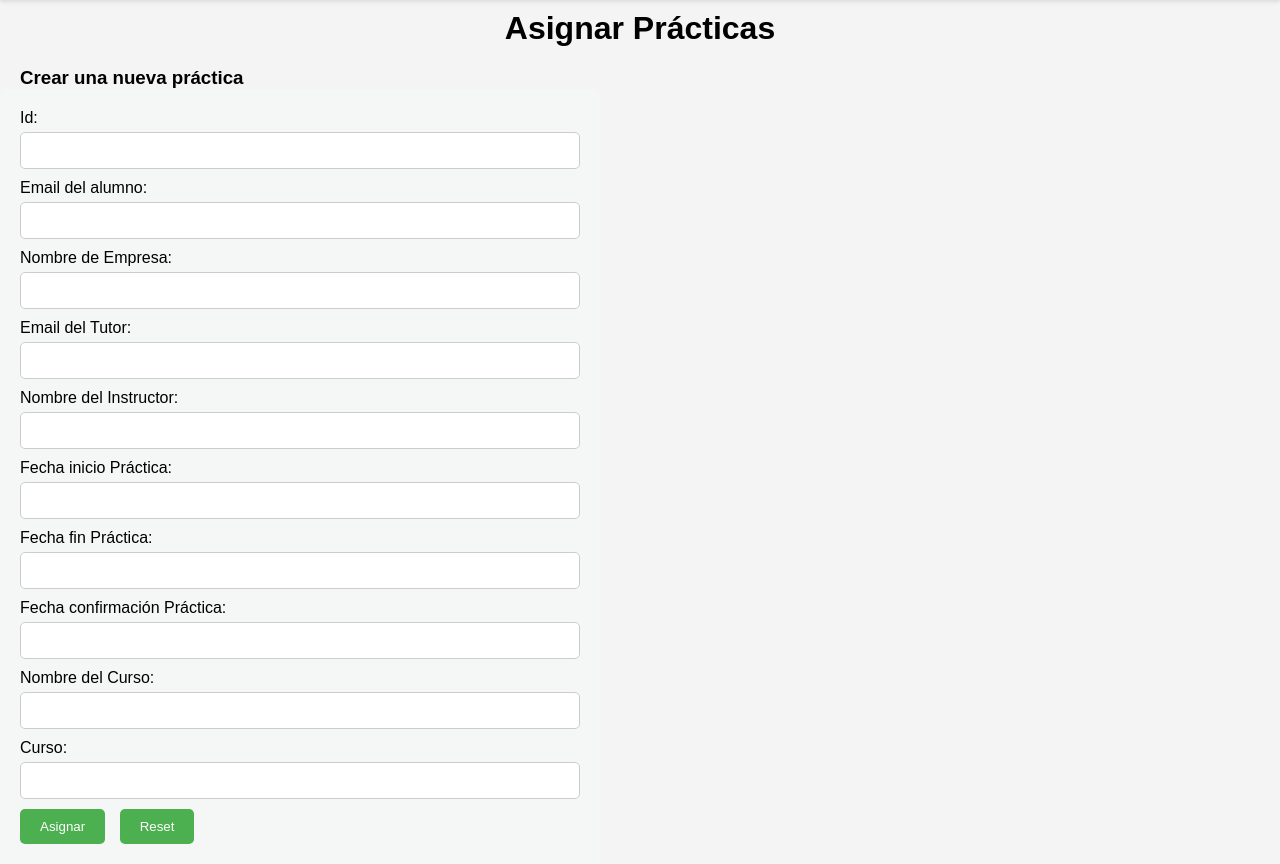
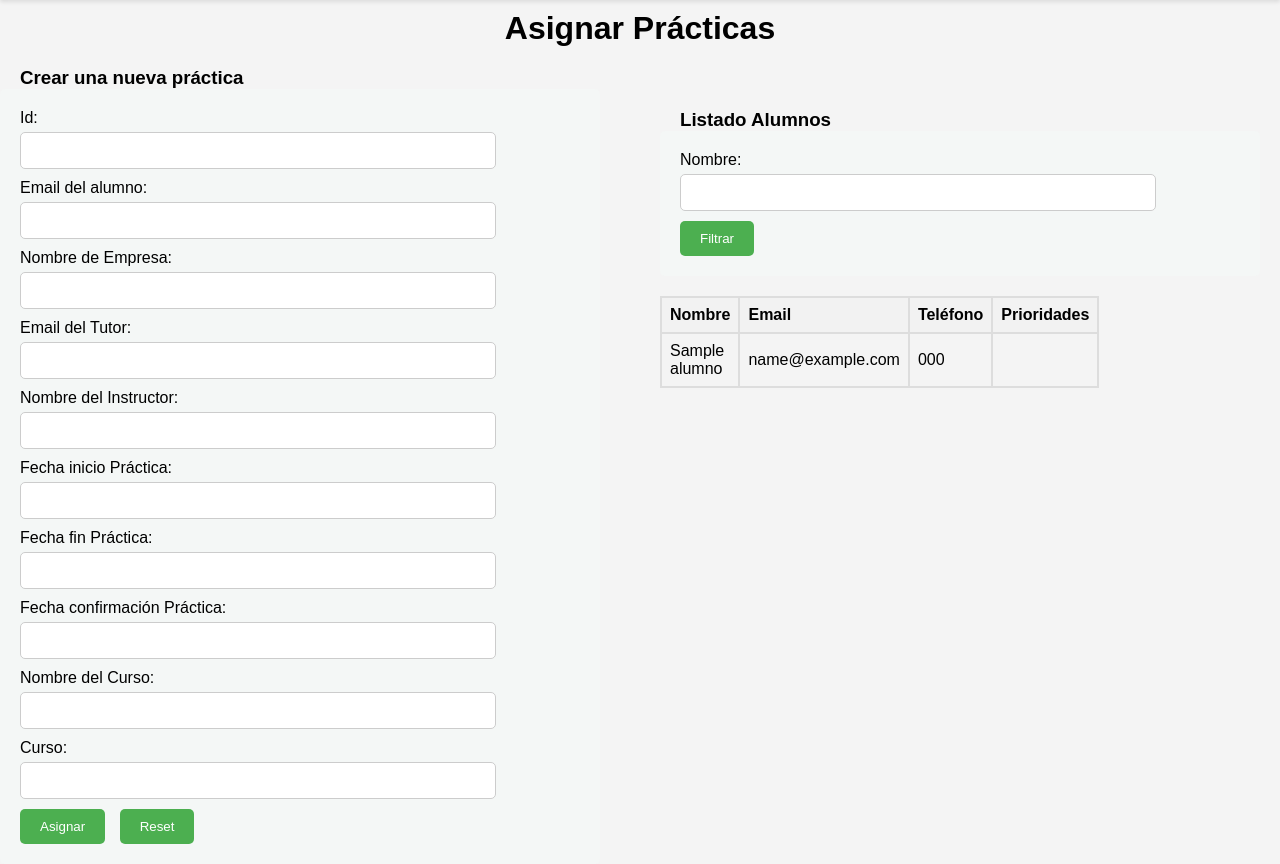
Before and after one commit to HectorRP10/control_fct, a PHP site: page /NuevaPractica.php in a window 1280 px wide. Shown: the part 115-979 px from the top of the page. Run offline with PHP 8.4, Linux system fonts and the light colour scheme; tables that the repository leaves empty or names only in its code hold one stand-in row (values such as "Sample post").

Commit message:
Creado listado de alumnos

```diff
--- a/NuevaPractica.css
+++ b/NuevaPractica.css
@@ -79,8 +79,6 @@ header {
 
 
 
-
-
 h1 {
     text-align: center;
     color: black;
@@ -110,7 +108,7 @@ label {
 }
 
 input[type="text"] {
-    width: 100%;
+    width: 85%;
     padding: 10px;
     margin-bottom: 10px;
     border: 1px solid #ccc;
@@ -134,3 +132,41 @@ input[type="submit"]:hover,
 input[type="reset"]:hover {
     background-color: #45a049;
 }
+
+
+
+
+
+
+.container {
+    display: flex;
+}
+
+.left_column {
+    flex: 1;
+    padding-right: 20px;
+}
+
+.right_column {
+    flex: 1;
+    padding-left: 20px;
+}
+
+table {
+    width: 40%;
+    border-collapse: collapse;
+    margin-top: 20px;
+}
+
+table, th, td {
+    border: 2px solid #ddd;
+}
+
+th, td {
+    padding: 8px;
+    text-align: left;
+}
+
+th {
+    background-color: #f2f2f2;
+}
--- a/NuevaPractica.php
+++ b/NuevaPractica.php
@@ -1,40 +1,3 @@
-<?php
-  $id = $_POST["id"] ?? null;
-  $alumno_id = $_POST["alumno_id"] ?? null;
-  $empresa_id = $_POST["empresa_id"] ?? null;
-  $tutor_id = $_POST["tutor_id"] ?? null;
-  $instructor_id = $_POST["instructor_id"] ?? null;
-  $fecha_inicio = $_POST["fecha_inicio"] ?? null;
-  $fecha_fin = $_POST["fecha_fin"] ?? null;
-  $fecha_confirmacion = $_POST["fecha_confirmacion"] ?? null;
-  $curso_nombre = $_POST["curso_nombre"] ?? null;
-  $curso = $_POST["curso"] ?? null;
-
-  if($_POST){
-    $host = 'localhost';
-    $dbname = 'control_fct';
-    $user = 'root';
-    $pass = '';
-
-    try {
-        $pdo = new PDO("mysql:host=$host;dbname=$dbname;charset=utf8", $user, $pass);
-        $pdo->setAttribute(PDO::ATTR_ERRMODE, PDO::ERRMODE_EXCEPTION);
-
-        $sql = "INSERT INTO practica VALUES (:id, :alumno_id, :empresa_id, :tutor_id, :instructor_id, :fecha_inicio, :fecha_fin, :fecha_confirmacion, :curso_nombre, :curso)";
-        $datos = [":id" => $id, ":alumno_id" => $alumno_id, ":empresa_id" => $empresa_id, ":tutor_id" => $tutor_id, ":instructor_id" => $instructor_id, ":fecha_inicio" => $fecha_inicio, ":fecha_fin" => $fecha_fin, ":fecha_confirmacion" => $fecha_confirmacion, ":curso_nombre" => $curso_nombre, ":curso" => $curso];
-        $stmt = $pdo->prepare($sql);
-        $row = $stmt->execute($datos);
-
-
-    } catch (PDOException $e) {
-        echo "Se ha producido un error al intentar conectar al servidor MySQL: " . $e->getMessage();
-    }
-
-  }
-
-?>
-
-
 <!DOCTYPE html>
 <html>
 <head>
@@ -58,8 +21,51 @@
     </header>
 
 
+
     <h1>Asignar Prácticas</h1>
     <h3>Crear una nueva práctica</h3>
+
+    <div class="container">
+        <div class="left_column">
+            <?php
+                $id = $_POST["id"] ?? null;
+                $alumno_id = $_POST["alumno_id"] ?? null;
+                $empresa_id = $_POST["empresa_id"] ?? null;
+                $tutor_id = $_POST["tutor_id"] ?? null;
+                $instructor_id = $_POST["instructor_id"] ?? null;
+                $fecha_inicio = $_POST["fecha_inicio"] ?? null;
+                $fecha_fin = $_POST["fecha_fin"] ?? null;
+                $fecha_confirmacion = $_POST["fecha_confirmacion"] ?? null;
+                $curso_nombre = $_POST["curso_nombre"] ?? null;
+                $curso = $_POST["curso"] ?? null;
+                $nombre = $_POST["nombre"] ?? null;
+
+
+                if ($_POST) {
+                    $host = 'localhost';
+                    $dbname = 'control_fct';
+                    $user = 'root';
+                    $pass = '';
+
+                    try {
+                        $pdo = new PDO("mysql:host=$host;dbname=$dbname;charset=utf8", $user, $pass);
+                        $pdo->setAttribute(PDO::ATTR_ERRMODE, PDO::ERRMODE_EXCEPTION);
+
+                        $sql = "INSERT INTO practica VALUES (:id, :alumno_id, :empresa_id, :tutor_id, :instructor_id, :fecha_inicio, :fecha_fin, :fecha_confirmacion, :curso_nombre, :curso)";
+                        $datos = [":id" => $id, ":alumno_id" => $alumno_id, ":empresa_id" => $empresa_id, ":tutor_id" => $tutor_id, ":instructor_id" => $instructor_id, ":fecha_inicio" => $fecha_inicio, ":fecha_fin" => $fecha_fin, ":fecha_confirmacion" => $fecha_confirmacion, ":curso_nombre" => $curso_nombre, ":curso" => $curso];
+                        $stmt = $pdo->prepare($sql);
+                        $row = $stmt->execute($datos);
+
+
+
+
+                    } catch (PDOException $e) {
+                        echo " " ;
+                    }
+                }
+            ?>
+
+
             <form action="NuevaPractica.php" method="post">
 
                 <label for="id">Id:</label>
@@ -96,7 +102,74 @@
                 <input type="submit" value="Asignar" >
                 <input type="reset" value="Reset">
             </form>
+        </div>
+
+        <div class="right_column">
+            <h3>Listado Alumnos</h3>
+            <form action="NuevaPractica.php" method='post'>
+                <label for ="nombre">Nombre: </label>
+                <input type="text" name="nombre" value="<?php echo isset ($_POST['nombre']) ? $_POST['nombre'] : $nombre?>">
+                <input type="submit" value="Filtrar">
+            </form>
 
 
+            <?php
+                $email = $_POST["email"] ?? null;
+                $telefono = $_POST["telefono"] ?? null;
+
+                # Conectamos a la base de datos
+                $host='localhost';
+                $dbname='control_fct';
+                $user='root';
+                $pass='';
+
+                try {
+                    $pdo = new PDO("mysql:host=$host;dbname=$dbname;charset=utf8", $user, $pass); //creamos el objeto pdo
+                    $pdo->setAttribute(PDO::ATTR_ERRMODE, PDO::ERRMODE_EXCEPTION);
+
+                    $sql="SELECT nombre, email, telefono FROM alumno where true ";
+
+                    $params= array();
+                    if($nombre){
+                        $sql.="AND nombre LIKE :nombre";
+                        $params[':nombre'] = "%$nombre%";
+                    }
+
+                    if($email){
+                        $sql.="AND email LIKE :email";
+                        $params[':email'] = "%$email%";
+                    }
+
+                    if($telefono){
+                        $sql.="AND telefono LIKE :telefono";
+                        $params[':telefono'] = "%$telefono%";
+                    }
+
+                    $sql .= " LIMIT 8";
+                    $stmt = $pdo->prepare($sql);
+                    $stmt->execute($params);
+
+                    echo "<table border='2'>";
+                    echo "<tr><th>Nombre</th><th>Email</th><th>Teléfono</th><th>Prioridades</th></tr>";
+
+                    while($row = $stmt->fetch(PDO::FETCH_ASSOC)) {
+                        echo "<tr>";
+                        echo "<td>".$row['nombre']."</td>";
+                        echo "<td>".$row['email']."</td>";
+                        echo "<td>".$row['telefono']."</td>";
+
+                        //TODO hacer las prioridades
+
+                        echo "</tr>";
+                    }
+                    echo "</table>";
+
+                }
+                catch(PDOException $e) {
+                    echo " ";
+                }
+            ?>
+        </div>
+    </div>
 </body>
 </html>
```
Lines whose indentation alone changed are shown as unchanged.
